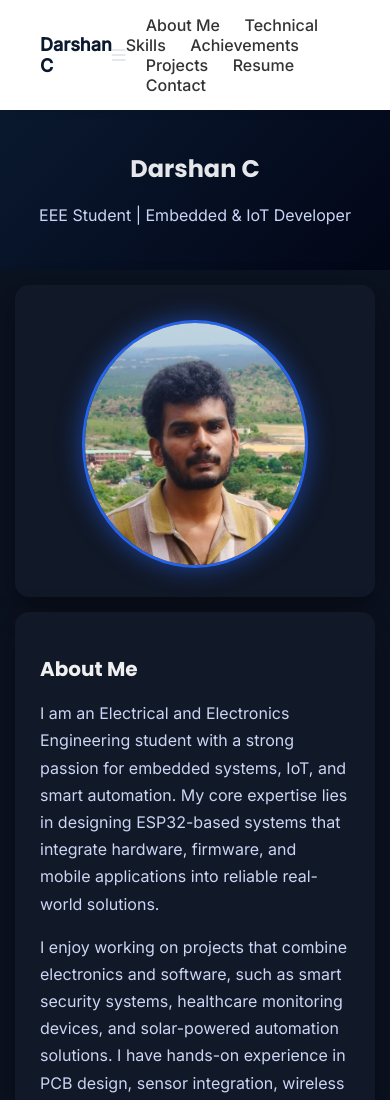
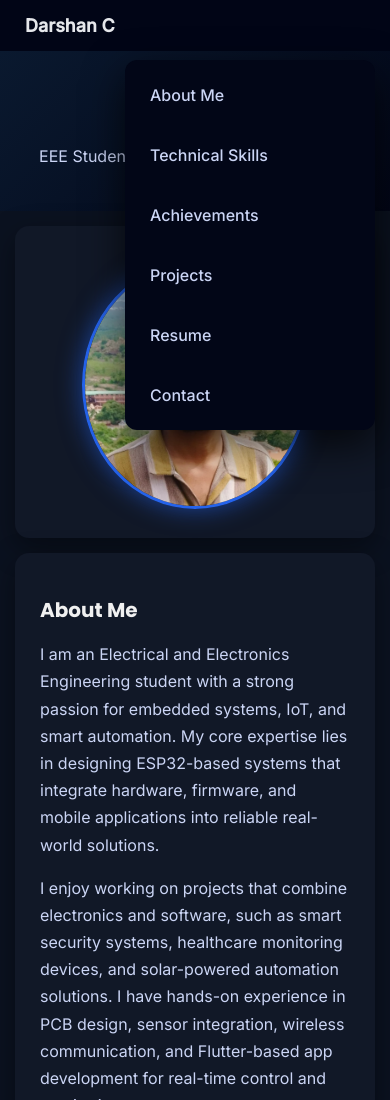
Before and after one commit to DarshancBT/darshancbt.github.io, a plain HTML site: page index.html in a window 390 px wide. Shown: the top 1100 px of the page. Drawn offline with Linux system fonts and the light colour scheme.

Commit message:
Update style.css

```diff
--- a/style.css
+++ b/style.css
@@ -98,16 +98,65 @@
   padding: 15px 40px;
   z-index: 1000;
 }
+}
 @media (max-width: 600px) {
   section {
     margin: 15px;
   }
 }
+@media (max-width: 768px) {
+
+  .menu-toggle {
+    display: block;
+  }
+
+  .nav-links {
+    position: absolute;
+    top: 60px;
+    right: 15px;
+    background-color: #020617;
+    flex-direction: column;
+    width: 220px;
+    padding: 15px;
+    border-radius: 12px;
+    box-shadow: 0 15px 40px rgba(0,0,0,0.7);
+    display: none;
+  }
+
+  .nav-links a {
+    padding: 10px;
+  }
+
+  .nav-links.show {
+    display: flex;
+  }
+}
 
 
+.navbar {
+  position: sticky;
+  top: 0;
+  background-color: rgba(2, 6, 23, 0.95);
+  backdrop-filter: blur(10px);
+  display: flex;
+  justify-content: space-between;
+  align-items: center;
+  padding: 15px 25px;
+  z-index: 1000;
+}
 
-  .nav-links a {
-  margin-left: 20px;
+.nav-name {
+  font-size: 18px;
+  font-weight: bold;
+  color: #e5e7eb;
+}
+
+.nav-links {
+  display: flex;
+  gap: 20px;
+}
+
+.nav-links a {
   text-decoration: none;
   color: #cbd5f5;
   font-weight: 500;
@@ -117,7 +166,14 @@
   color: #60a5fa;
 }
 
+/* Hamburger icon */
+.menu-toggle {
+  display: none;
+  font-size: 22px;
+  color: #60a5fa;
+  cursor: pointer;
 }
+
 
 .resume-btn {
   display: inline-block;
@@ -135,35 +191,6 @@
 .resume-btn:hover {
   transform: translateY(-4px) scale(1.03);
   box-shadow: 0 15px 35px rgba(37,99,235,0.6);
-}
-
-.navbar {
-  position: sticky;
-  top: 0;
-  background-color: #ffffff;
-  display: flex;
-  justify-content: space-between;
-  align-items: center;
-  padding: 15px 40px;
-  box-shadow: 0 2px 8px rgba(0,0,0,0.08);
-  z-index: 1000;
-}
-
-.nav-name {
-  font-size: 18px;
-  font-weight: bold;
-  color: #0a192f;
-}
-
-.nav-links a {
-  margin-left: 20px;
-  text-decoration: none;
-  color: #333;
-  font-weight: 500;
-}
-
-.nav-links a:hover {
-  color: #1f3c88;
 }
 @keyframes fadeUp {
   from {
```
